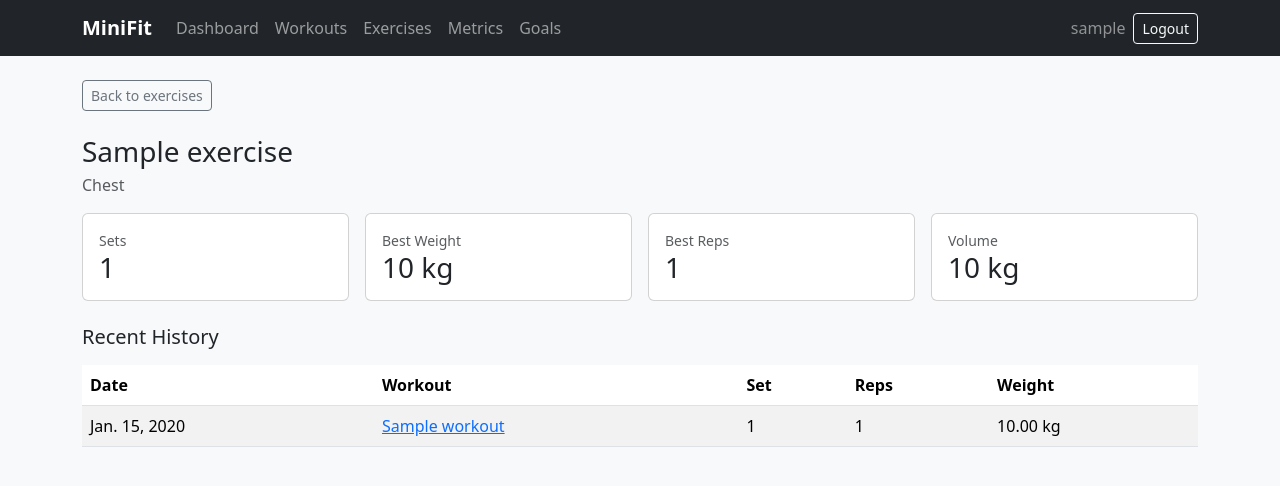
After one commit to vfb-dev/minifit, a Django app: page /exercises/1/ in a window 1280 px wide. The commit adds this page. Shown: the top 486 px of the page. Run offline with Django 5.2, Linux system fonts and the light colour scheme; a user stored in the database is signed in; tables that the repository leaves empty hold one stand-in row (values such as "Sample post").

Commit message:
execise detail page

```diff
--- /dev/null
+++ b/templates/tracker/exercise_detail.html
@@ -0,0 +1,48 @@
+{% extends "base.html" %}
+
+{% block title %}{{ exercise.name }} | MiniFit{% endblock %}
+
+{% block content %}
+<div class="mb-4">
+    <a href="{% url 'tracker:exercise_list' %}" class="btn btn-outline-secondary btn-sm">Back to exercises</a>
+</div>
+
+<h1 class="h3 mb-1">{{ exercise.name }}</h1>
+<p class="text-muted">{{ exercise.get_muscle_group_display }}</p>
+
+<div class="row g-3 mb-4">
+    <div class="col-md-3"><div class="card"><div class="card-body"><div class="text-muted small">Sets</div><div class="h3 mb-0">{{ total_sets }}</div></div></div></div>
+    <div class="col-md-3"><div class="card"><div class="card-body"><div class="text-muted small">Best Weight</div><div class="h3 mb-0">{{ best_weight|default:"-" }} kg</div></div></div></div>
+    <div class="col-md-3"><div class="card"><div class="card-body"><div class="text-muted small">Best Reps</div><div class="h3 mb-0">{{ best_reps|default:"-" }}</div></div></div></div>
+    <div class="col-md-3"><div class="card"><div class="card-body"><div class="text-muted small">Volume</div><div class="h3 mb-0">{{ total_volume|floatformat:0 }} kg</div></div></div></div>
+</div>
+
+<h2 class="h5 mb-3">Recent History</h2>
+
+{% if sets %}
+    <table class="table table-striped align-middle">
+        <thead>
+            <tr>
+                <th>Date</th>
+                <th>Workout</th>
+                <th>Set</th>
+                <th>Reps</th>
+                <th>Weight</th>
+            </tr>
+        </thead>
+        <tbody>
+            {% for set in sets %}
+                <tr>
+                    <td>{{ set.workout.date }}</td>
+                    <td><a href="{% url 'tracker:workout_detail' set.workout.pk %}">{{ set.workout.title }}</a></td>
+                    <td>{{ set.set_number }}</td>
+                    <td>{{ set.reps|default:"-" }}</td>
+                    <td>{% if set.weight_kg %}{{ set.weight_kg }} kg{% else %}-{% endif %}</td>
+                </tr>
+            {% endfor %}
+        </tbody>
+    </table>
+{% else %}
+    <div class="alert alert-info">No history yet for this exercise.</div>
+{% endif %}
+{% endblock %}
--- a/templates/tracker/exercise_list.html
+++ b/templates/tracker/exercise_list.html
@@ -13,7 +13,9 @@
         {% for exercise in exercises %}
             <div class="list-group-item d-flex justify-content-between align-items-center">
                 <div>
-                    <strong>{{ exercise.name }}</strong>
+                    <a href="{% url 'tracker:exercise_detail' exercise.pk %}" class="fw-bold text-decoration-none">
+                        {{ exercise.name }}
+                    </a>
                     <span class="badge bg-secondary ms-2">{{ exercise.get_muscle_group_display }}</span>
                 </div>
 
--- a/tracker/urls.py
+++ b/tracker/urls.py
@@ -14,6 +14,7 @@ urlpatterns = [
     path("workouts/<int:pk>/", views.workout_detail, name="workout_detail"),
     path("exercises/", views.exercise_list, name="exercise_list"),
     path("exercises/add/", views.exercise_create, name="exercise_create"),
+    path("exercises/<int:pk>/", views.exercise_detail, name="exercise_detail"),
     path("exercises/<int:pk>/edit/", views.exercise_update, name="exercise_update"),
     path("exercises/<int:pk>/delete/", views.exercise_delete, name="exercise_delete"),
     path("metrics/", views.body_metric_list, name="body_metric_list"),
--- a/tracker/views.py
+++ b/tracker/views.py
@@ -1,6 +1,6 @@
 from django.shortcuts import render, redirect, get_object_or_404
 from django.utils import timezone
-from django.db.models import F, Sum, Q
+from django.db.models import F, Q, Sum, Max
 from django.core.paginator import Paginator
 
 from django.contrib import messages
@@ -346,6 +346,39 @@ def exercise_list(request):
     )
 
 @login_required
+def exercise_detail(request, pk):
+    exercise = get_object_or_404(available_exercises_for_user(request.user), pk=pk)
+
+    sets = (
+        WorkoutSet.objects
+        .filter(exercise=exercise, workout__user=request.user)
+        .select_related("workout")
+        .order_by("-workout__date", "-workout__created_at", "set_number")
+    )
+
+    total_sets = sets.count()
+    best_weight = sets.aggregate(best=Max("weight_kg"))["best"]
+    best_reps = sets.aggregate(best=Max("reps"))["best"]
+    total_volume = (
+        sets.filter(reps__isnull=False, weight_kg__isnull=False)
+        .aggregate(total=Sum(F("reps") * F("weight_kg")))["total"]
+        or 0
+    )
+
+    return render(
+        request,
+        "tracker/exercise_detail.html",
+        {
+            "exercise": exercise,
+            "sets": sets[:20],
+            "total_sets": total_sets,
+            "best_weight": best_weight,
+            "best_reps": best_reps,
+            "total_volume": total_volume,
+        },
+    )
+
+@login_required
 def exercise_create(request):
     if request.method == "POST":
         form = ExerciseForm(request.POST)
```
